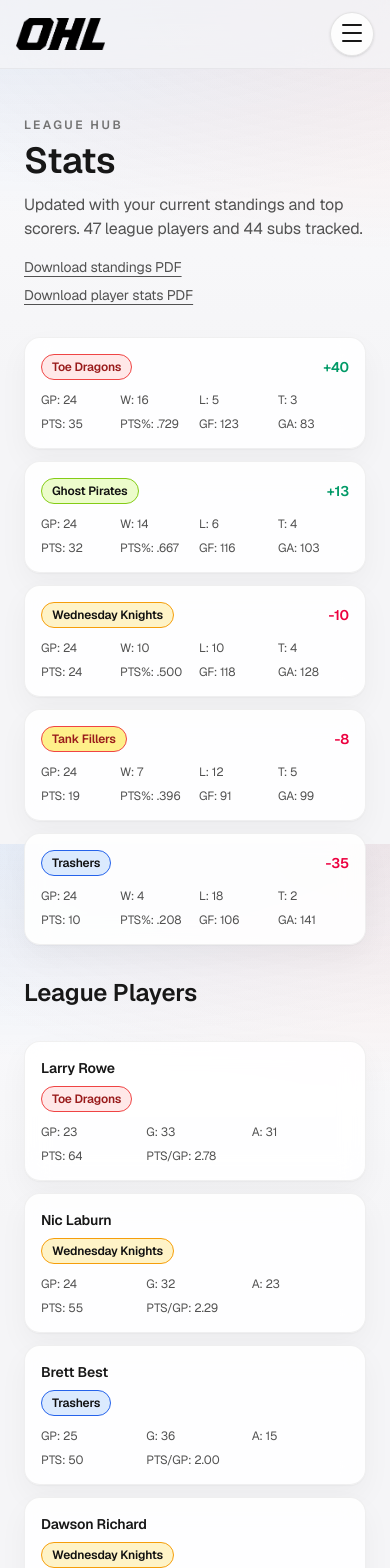
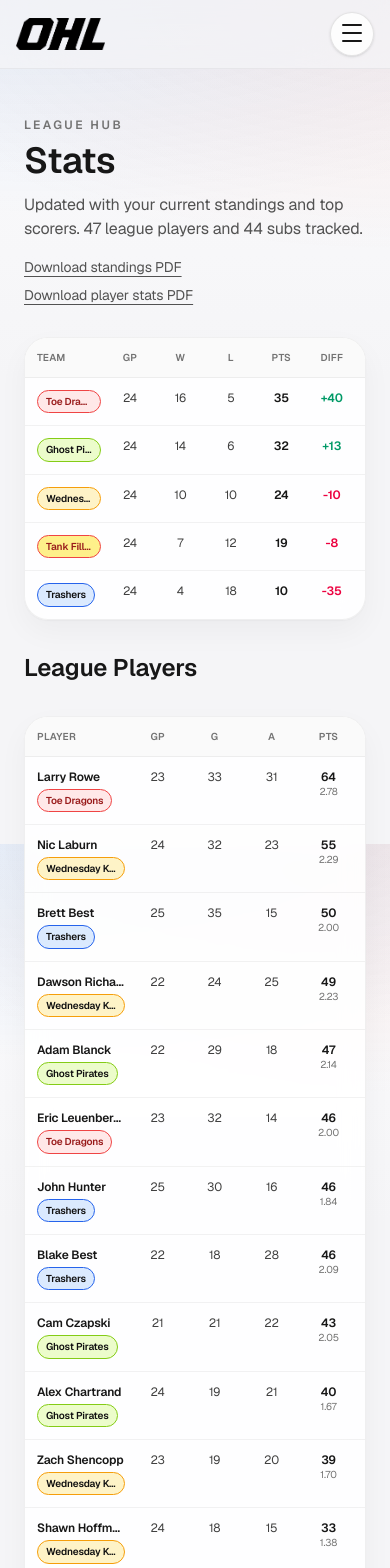
Before and after one commit to a-katai/outlaw, a Next.js app: page /stats in a window 390 px wide. Shown: the top 1568 px of the page. Built offline with nearby package versions, Linux system fonts and the light colour scheme.

Commit message:
fix: improve mobile stats layout and correct stat data
Replace the mobile stats cards with compact column layouts and correct several player name and scoring data issues from the source sheet.

```diff
--- a/app/stats/page.tsx
+++ b/app/stats/page.tsx
@@ -35,6 +35,21 @@ export default function StatsPage() {
   const sortButtonClass = (key: SortKey) =>
     `font-semibold transition hover:text-neutral-800 ${sortKey === key ? "text-neutral-900 underline underline-offset-4" : ""}`;
 
+  const hexToRgb = (hex: string) => {
+    const normalized = hex.replace("#", "");
+    const value = normalized.length === 3
+      ? normalized
+          .split("")
+          .map((char) => char + char)
+          .join("")
+      : normalized;
+    return [
+      Number.parseInt(value.slice(0, 2), 16),
+      Number.parseInt(value.slice(2, 4), 16),
+      Number.parseInt(value.slice(4, 6), 16),
+    ] as [number, number, number];
+  };
+
   const downloadStandingsPdf = () => {
     const doc = new jsPDF();
     doc.setFontSize(18);
@@ -59,6 +74,15 @@ export default function StatsPage() {
       ]),
       styles: { fontSize: 9 },
       headStyles: { fillColor: [29, 29, 31] },
+      didParseCell: (data) => {
+        if (data.section !== "body" || data.column.index !== 0) return;
+        const teamName = String(data.cell.raw ?? "");
+        const colors = getTeamColors(teamName);
+        data.cell.styles.fillColor = hexToRgb(colors.background);
+        data.cell.styles.textColor = hexToRgb(colors.text);
+        data.cell.styles.lineColor = hexToRgb(colors.border);
+        data.cell.styles.lineWidth = 0.25;
+      },
     });
 
     doc.save("outlaw-league-standings.pdf");
@@ -85,6 +109,15 @@ export default function StatsPage() {
       ]),
       styles: { fontSize: 9 },
       headStyles: { fillColor: [29, 29, 31] },
+      didParseCell: (data) => {
+        if (data.section !== "body" || data.column.index !== 1) return;
+        const teamName = String(data.cell.raw ?? "");
+        const colors = getTeamColors(teamName);
+        data.cell.styles.fillColor = hexToRgb(colors.background);
+        data.cell.styles.textColor = hexToRgb(colors.text);
+        data.cell.styles.lineColor = hexToRgb(colors.border);
+        data.cell.styles.lineWidth = 0.25;
+      },
     });
 
     autoTable(doc, {
@@ -103,6 +136,15 @@ export default function StatsPage() {
       ]),
       styles: { fontSize: 9 },
       headStyles: { fillColor: [79, 70, 229] },
+      didParseCell: (data) => {
+        if (data.section !== "body" || data.column.index !== 1) return;
+        const teamName = String(data.cell.raw ?? "");
+        const colors = getTeamColors(teamName);
+        data.cell.styles.fillColor = hexToRgb(colors.background);
+        data.cell.styles.textColor = hexToRgb(colors.text);
+        data.cell.styles.lineColor = hexToRgb(colors.border);
+        data.cell.styles.lineWidth = 0.25;
+      },
     });
 
     doc.save("outlaw-player-stats.pdf");
@@ -126,36 +168,40 @@ export default function StatsPage() {
         </div>
       </div>
 
-      <div className="grid gap-3 md:hidden">
+      <div className="glass-card overflow-hidden rounded-3xl md:hidden">
+        <div className="grid grid-cols-[minmax(0,1.5fr)_repeat(5,minmax(0,1fr))] gap-2 border-b border-black/5 bg-neutral-50/90 px-3 py-3 text-[10px] font-semibold uppercase tracking-wide text-neutral-500">
+          <p>Team</p>
+          <p className="text-center">GP</p>
+          <p className="text-center">W</p>
+          <p className="text-center">L</p>
+          <p className="text-center">PTS</p>
+          <p className="text-center">DIFF</p>
+        </div>
+        <div className="divide-y divide-black/5">
           {standings.map((team) => (
-          <article key={team.team} className="glass-card rounded-2xl p-4">
-            <div className="flex items-center justify-between gap-3">
+            <div key={team.team} className="grid grid-cols-[minmax(0,1.5fr)_repeat(5,minmax(0,1fr))] gap-2 px-3 py-3 text-xs text-neutral-700">
+              <div className="min-w-0">
                 <span
-                className="inline-flex items-center rounded-full border px-2.5 py-1 text-xs font-semibold"
+                  className="inline-flex max-w-full items-center rounded-full border px-2 py-1 text-[10px] font-semibold"
                   style={{
                     backgroundColor: getTeamColors(team.team).background,
                     color: getTeamColors(team.team).text,
                     borderColor: getTeamColors(team.team).border,
                   }}
                 >
-                {team.team}
-              </span>
-              <span className={`text-sm font-semibold ${team.diff >= 0 ? "text-emerald-600" : "text-rose-600"}`}>
-                {team.diff >= 0 ? `+${team.diff}` : team.diff}
+                  <span className="truncate">{team.team}</span>
                 </span>
               </div>
-            <div className="mt-3 grid grid-cols-4 gap-2 text-xs text-neutral-600">
-              <p>GP: {team.gp}</p>
-              <p>W: {team.wins}</p>
-              <p>L: {team.losses}</p>
-              <p>T: {team.ties}</p>
-              <p>PTS: {team.points}</p>
-              <p>PTS%: {team.pct}</p>
-              <p>GF: {team.goalsFor}</p>
-              <p>GA: {team.goalsAgainst}</p>
+              <p className="text-center">{team.gp}</p>
+              <p className="text-center">{team.wins}</p>
+              <p className="text-center">{team.losses}</p>
+              <p className="text-center font-semibold text-neutral-900">{team.points}</p>
+              <p className={`text-center font-semibold ${team.diff >= 0 ? "text-emerald-600" : "text-rose-600"}`}>
+                {team.diff >= 0 ? `+${team.diff}` : team.diff}
+              </p>
             </div>
-          </article>
           ))}
+        </div>
       </div>
 
       <div className="glass-card hidden overflow-x-auto rounded-3xl md:block">
@@ -210,31 +256,40 @@ export default function StatsPage() {
         <h2 className="text-2xl font-semibold text-neutral-900">League Players</h2>
       </div>
 
-      <div className="grid gap-3 md:hidden">
+      <div className="glass-card overflow-hidden rounded-3xl md:hidden">
+        <div className="grid grid-cols-[minmax(0,1.8fr)_repeat(4,minmax(0,1fr))] gap-2 border-b border-black/5 bg-neutral-50/90 px-3 py-3 text-[10px] font-semibold uppercase tracking-wide text-neutral-500">
+          <p>Player</p>
+          <p className="text-center">GP</p>
+          <p className="text-center">G</p>
+          <p className="text-center">A</p>
+          <p className="text-center">PTS</p>
+        </div>
+        <div className="divide-y divide-black/5">
           {leaguePlayers.map((player) => (
-          <article key={player.player} className="glass-card rounded-2xl p-4">
-            <p className="text-sm font-semibold text-neutral-900">{player.player}</p>
-            <div className="mt-2">
+            <div key={player.player} className="grid grid-cols-[minmax(0,1.8fr)_repeat(4,minmax(0,1fr))] gap-2 px-3 py-3 text-xs text-neutral-700">
+              <div className="min-w-0">
+                <p className="truncate text-xs font-semibold text-neutral-900">{player.player}</p>
                 <span
-                className="inline-flex items-center rounded-full border px-2.5 py-1 text-xs font-semibold"
+                  className="mt-1 inline-flex max-w-full items-center rounded-full border px-2 py-1 text-[10px] font-semibold"
                   style={{
                     backgroundColor: getTeamColors(player.team).background,
                     color: getTeamColors(player.team).text,
                     borderColor: getTeamColors(player.team).border,
                   }}
                 >
-                {player.team}
+                  <span className="truncate">{player.team}</span>
                 </span>
               </div>
-            <div className="mt-3 grid grid-cols-3 gap-2 text-xs text-neutral-600">
-              <p>GP: {player.gamesPlayed}</p>
-              <p>G: {player.goals}</p>
-              <p>A: {player.assists}</p>
-              <p>PTS: {player.points}</p>
-              <p>PTS/GP: {(player.points / player.gamesPlayed).toFixed(2)}</p>
+              <p className="text-center">{player.gamesPlayed}</p>
+              <p className="text-center">{player.goals}</p>
+              <p className="text-center">{player.assists}</p>
+              <div className="text-center">
+                <p className="font-semibold text-neutral-900">{player.points}</p>
+                <p className="text-[10px] text-neutral-500">{(player.points / player.gamesPlayed).toFixed(2)}</p>
               </div>
-          </article>
+            </div>
           ))}
+        </div>
       </div>
 
       <div className="glass-card hidden overflow-x-auto rounded-3xl md:block">
@@ -309,31 +364,40 @@ export default function StatsPage() {
         <h2 className="text-2xl font-semibold text-neutral-900">Subs</h2>
       </div>
 
-      <div className="grid gap-3 md:hidden">
+      <div className="glass-card overflow-hidden rounded-3xl md:hidden">
+        <div className="grid grid-cols-[minmax(0,1.8fr)_repeat(4,minmax(0,1fr))] gap-2 border-b border-black/5 bg-neutral-50/90 px-3 py-3 text-[10px] font-semibold uppercase tracking-wide text-neutral-500">
+          <p>Sub</p>
+          <p className="text-center">GP</p>
+          <p className="text-center">G</p>
+          <p className="text-center">A</p>
+          <p className="text-center">PTS</p>
+        </div>
+        <div className="divide-y divide-black/5">
           {subPlayers.map((player) => (
-          <article key={player.player} className="glass-card rounded-2xl p-4">
-            <p className="text-sm font-semibold text-neutral-900">{player.player}</p>
-            <div className="mt-2">
+            <div key={player.player} className="grid grid-cols-[minmax(0,1.8fr)_repeat(4,minmax(0,1fr))] gap-2 px-3 py-3 text-xs text-neutral-700">
+              <div className="min-w-0">
+                <p className="truncate text-xs font-semibold text-neutral-900">{player.player}</p>
                 <span
-                className="inline-flex items-center rounded-full border px-2.5 py-1 text-xs font-semibold"
+                  className="mt-1 inline-flex max-w-full items-center rounded-full border px-2 py-1 text-[10px] font-semibold"
                   style={{
                     backgroundColor: getTeamColors(player.team).background,
                     color: getTeamColors(player.team).text,
                     borderColor: getTeamColors(player.team).border,
                   }}
                 >
-                {player.team}
+                  <span className="truncate">{player.team}</span>
                 </span>
               </div>
-            <div className="mt-3 grid grid-cols-3 gap-2 text-xs text-neutral-600">
-              <p>GP: {player.gamesPlayed}</p>
-              <p>G: {player.goals}</p>
-              <p>A: {player.assists}</p>
-              <p>PTS: {player.points}</p>
-              <p>PTS/GP: {(player.points / player.gamesPlayed).toFixed(2)}</p>
+              <p className="text-center">{player.gamesPlayed}</p>
+              <p className="text-center">{player.goals}</p>
+              <p className="text-center">{player.assists}</p>
+              <div className="text-center">
+                <p className="font-semibold text-neutral-900">{player.points}</p>
+                <p className="text-[10px] text-neutral-500">{(player.points / player.gamesPlayed).toFixed(2)}</p>
               </div>
-          </article>
+            </div>
           ))}
+        </div>
       </div>
 
       <div className="glass-card hidden overflow-x-auto rounded-3xl md:block">
--- a/lib/league-data.ts
+++ b/lib/league-data.ts
@@ -92,13 +92,13 @@ export const standings: TeamStanding[] = [
 export const topSkaters: SkaterStat[] = [
   { player: "Larry Rowe", team: "Toe Dragons", gamesPlayed: 23, goals: 33, assists: 31, points: 64 },
   { player: "Nic Laburn", team: "Wednesday Knights", gamesPlayed: 24, goals: 32, assists: 23, points: 55 },
-  { player: "Brett Best", team: "Trashers", gamesPlayed: 25, goals: 36, assists: 15, points: 50 },
+  { player: "Brett Best", team: "Trashers", gamesPlayed: 25, goals: 35, assists: 15, points: 50 },
   { player: "Dawson Richard", team: "Wednesday Knights", gamesPlayed: 22, goals: 24, assists: 25, points: 49 },
-  { player: "Adam Black", team: "Ghost Pirates", gamesPlayed: 22, goals: 29, assists: 18, points: 47 },
+  { player: "Adam Blanck", team: "Ghost Pirates", gamesPlayed: 22, goals: 29, assists: 18, points: 47 },
   { player: "Eric Leuenberger", team: "Toe Dragons", gamesPlayed: 23, goals: 32, assists: 14, points: 46 },
   { player: "John Hunter", team: "Trashers", gamesPlayed: 25, goals: 30, assists: 16, points: 46 },
   { player: "Blake Best", team: "Trashers", gamesPlayed: 22, goals: 18, assists: 28, points: 46 },
-  { player: "Cam Czapksi", team: "Ghost Pirates", gamesPlayed: 21, goals: 21, assists: 22, points: 43 },
+  { player: "Cam Czapski", team: "Ghost Pirates", gamesPlayed: 21, goals: 21, assists: 22, points: 43 },
   { player: "Alex Chartrand", team: "Ghost Pirates", gamesPlayed: 24, goals: 19, assists: 21, points: 40 },
   { player: "Zach Shencopp", team: "Wednesday Knights", gamesPlayed: 23, goals: 19, assists: 20, points: 39 },
   { player: "Shawn Hoffman", team: "Wednesday Knights", gamesPlayed: 24, goals: 18, assists: 15, points: 33 },
@@ -138,7 +138,7 @@ export const topSkaters: SkaterStat[] = [
   { player: "Vincent Azzopardi", team: "Sub", gamesPlayed: 4, goals: 2, assists: 7, points: 9 },
   { player: "Dylan Lemp", team: "Sub", gamesPlayed: 25, goals: 3, assists: 4, points: 7 },
   { player: "Trevor Lemp", team: "Sub", gamesPlayed: 19, goals: 2, assists: 5, points: 7 },
-  { player: "Patrick Mcelwee", team: "Ghost Pirates", gamesPlayed: 26, goals: 2, assists: 5, points: 7 },
+  { player: "Patrick McElwee", team: "Ghost Pirates", gamesPlayed: 26, goals: 2, assists: 5, points: 7 },
   { player: "Jakob Edinger", team: "Sub", gamesPlayed: 21, goals: 1, assists: 6, points: 7 },
   { player: "John Parrish", team: "Sub", gamesPlayed: 1, goals: 2, assists: 3, points: 5 },
   { player: "Jeff Wesley", team: "Trashers", gamesPlayed: 22, goals: 2, assists: 3, points: 5 },
```
Lines whose indentation alone changed are shown as unchanged.
